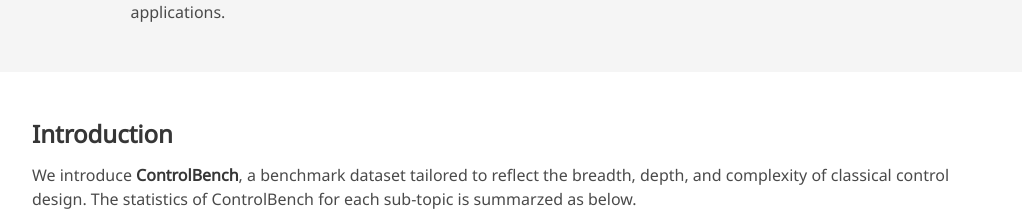
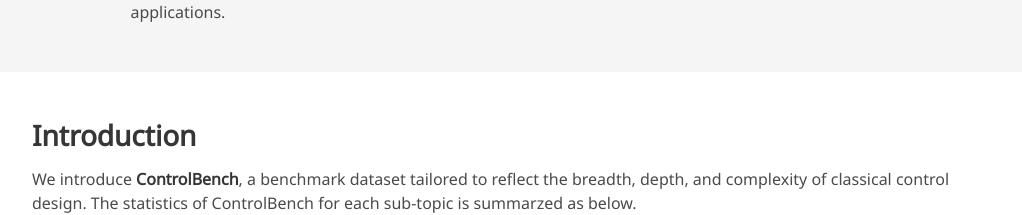
Before and after one commit to NKRobotLab/LAMPS, a plain HTML site: page index.html in a window 1280 px wide. Shown: the part 1383-1598 px from the top of the page, without its empty margins (128-1150 px from the left). Drawn offline with nearby package versions, Linux system fonts and the light colour scheme; a script that the page names is missing; some icons are missing; a web font is replaced by a local one.

Commit message:
Update index.html

```diff
--- a/index.html
+++ b/index.html
@@ -212,7 +212,7 @@
 <section class="section">
   <div class="container is-max-desktop">
     <div class="content">
-     <h3>Introduction</h3>
+     <h2>Introduction</h2>
     <p>We introduce <strong>ControlBench</strong>, a benchmark dataset tailored to reflect the breadth, depth, and complexity of classical control design. The statistics of ControlBench
       for each sub-topic is summarzed as below.</p>
       </div>
```
